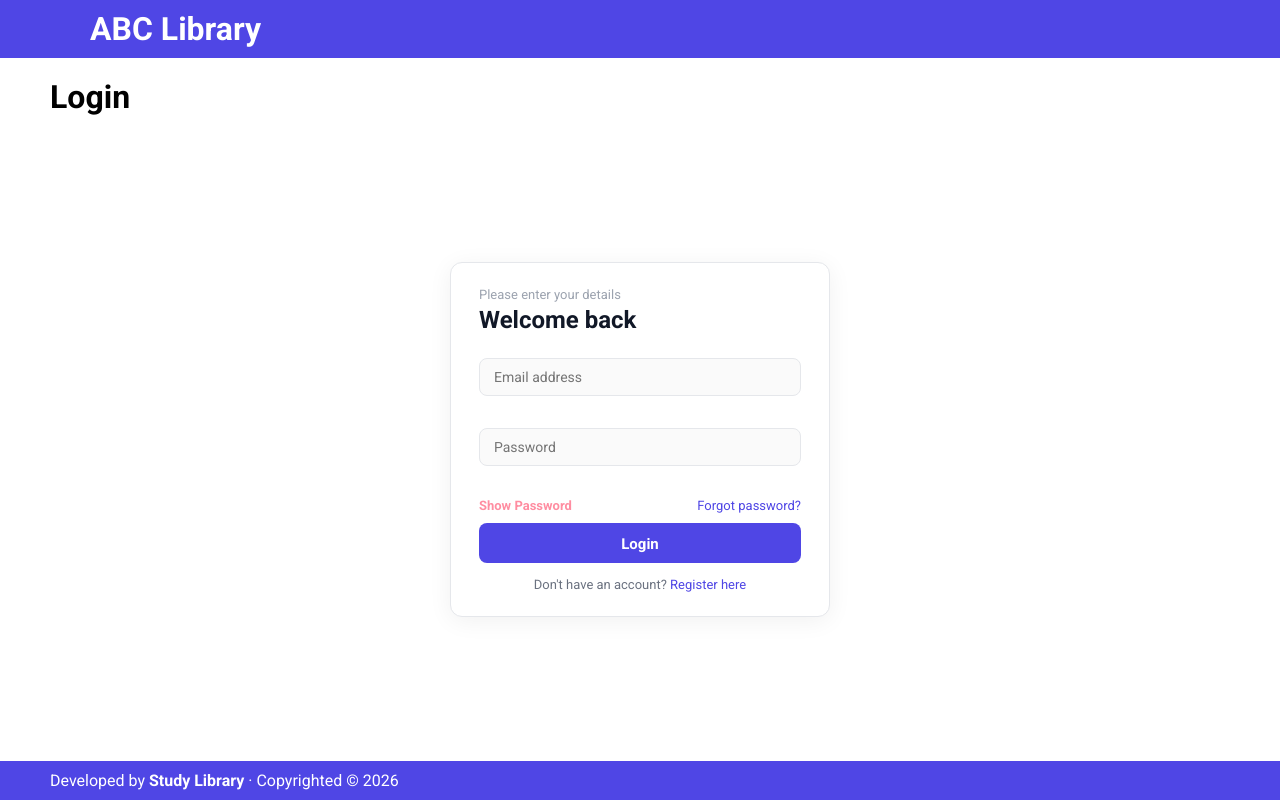
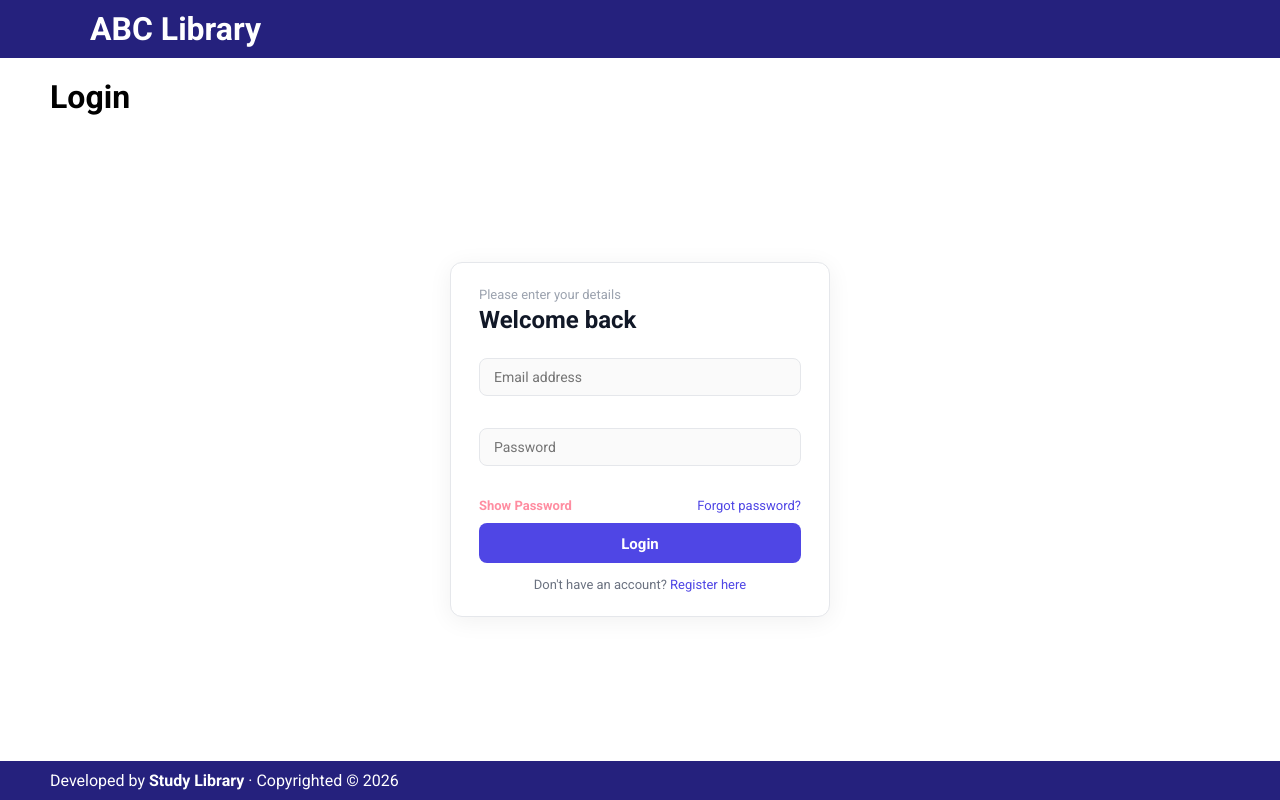
Before and after one commit to xinjieee-art/Cloud-assignment, a PHP site: page /login/login.php in a window 1280 px wide. Run offline with PHP 8.4, Linux system fonts and the light colour scheme; some libraries are stand-ins or nearby versions.

Commit message:
Change css

```diff
--- a/app/css/app.css
+++ b/app/css/app.css
@@ -17,7 +17,7 @@ body {
 
 header, footer {
     padding: 10px 50px;
-    background: #4f46e5;
+    background: #25217d;
     color:#ffffff;
 }
 
```
